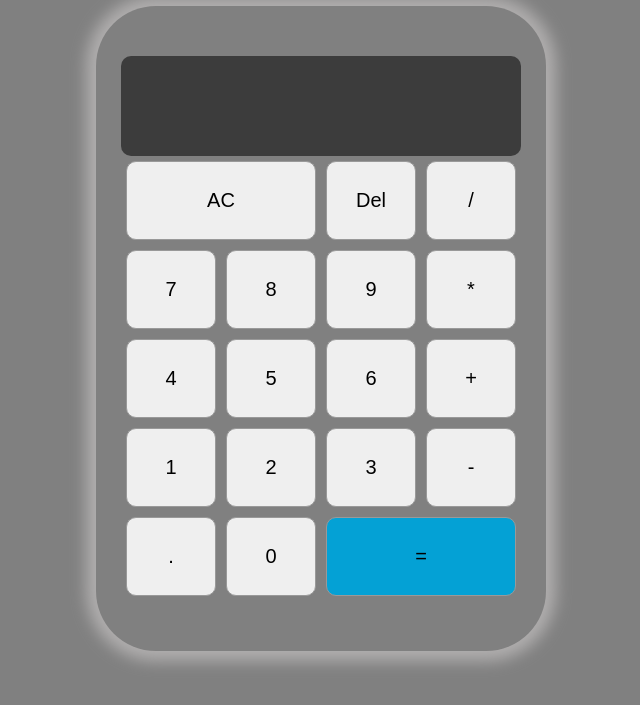
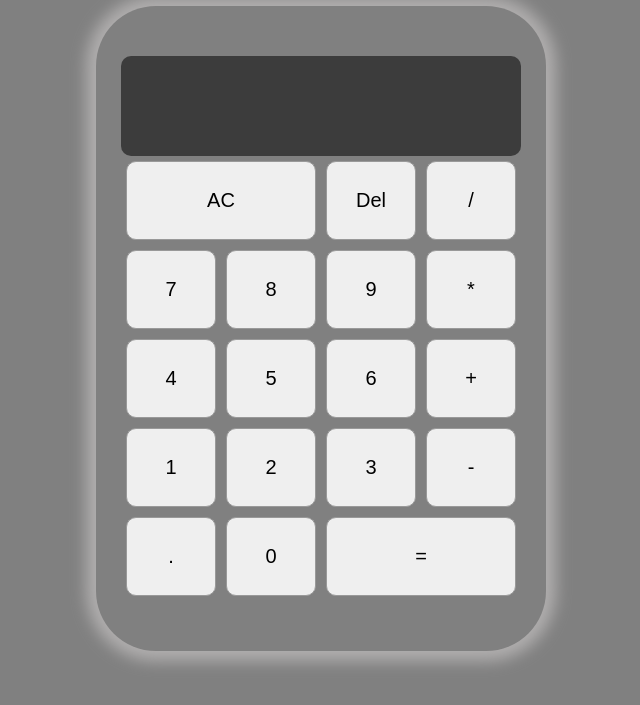
Before and after one commit to jiadaniels/calculator, a plain HTML site: page index.html in a window 1280 px wide. Shown: the part 93-798 px from the top of the page, without its empty margins (319-959 px from the left). Drawn offline with Linux system fonts and the light colour scheme.

Commit message:
calculator

```diff
--- a/index.css
+++ b/index.css
@@ -61,10 +61,6 @@ h1{
 }
 
 
-#equal{
-    background-color: rgb(4, 161, 213);
-}
-
 #equal:hover{
     background-color: rgb(143, 138, 138);
     color: white;
```
